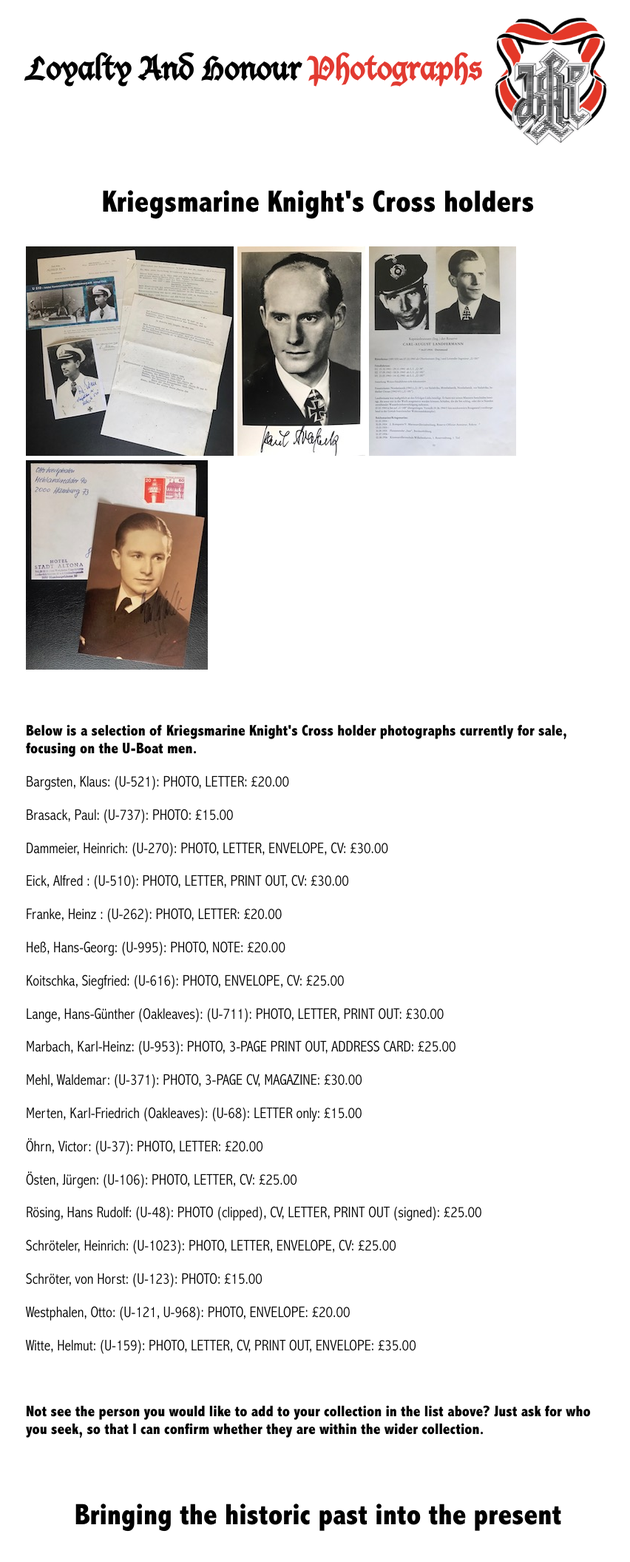
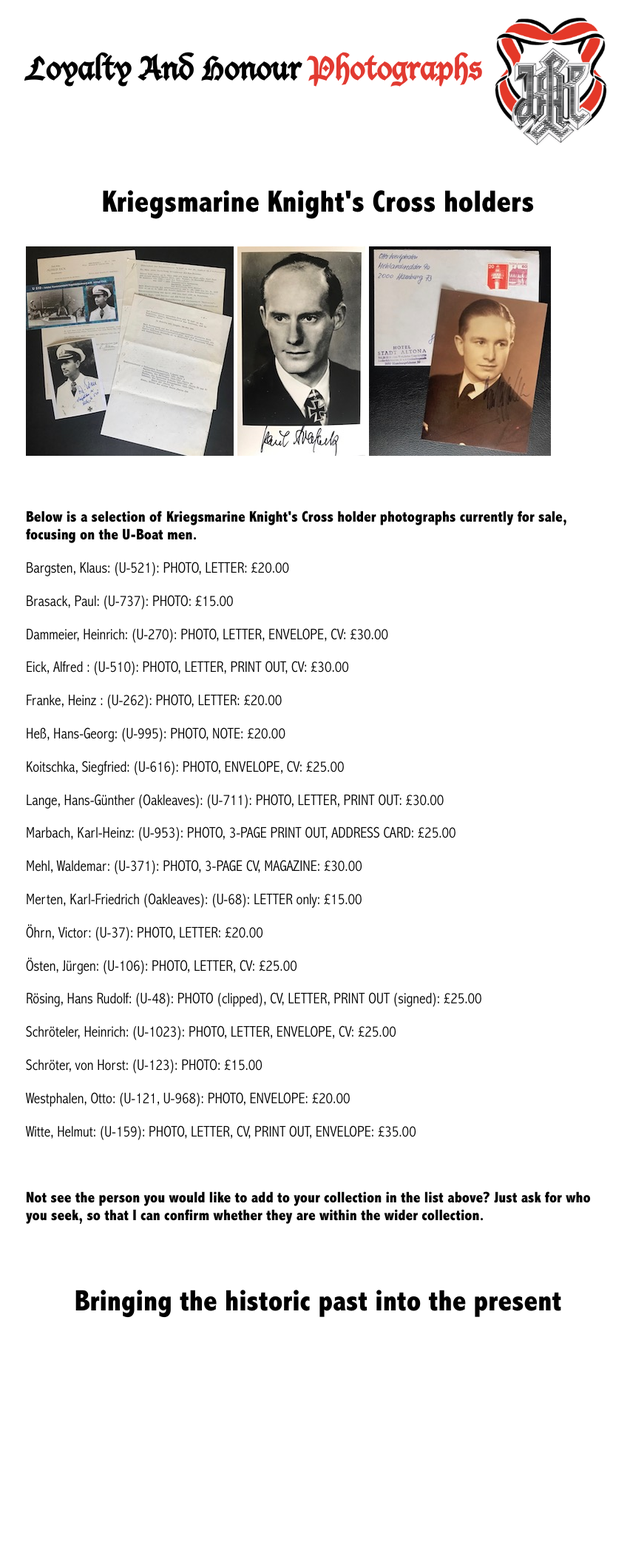
Before and after one commit to lahphotographs/lahphotographs.github.com, a Jekyll site: the page built from kriegsmarine_photos.md, in a window 1280 px wide. Shown: the whole page at 74% size, without its empty margins (210-1062 px from the left). Built offline with Jekyll 4.4.1, drawn with Linux system fonts in a browser that asks for light colours; after the commit the page ends 1822 px from its top, so only the background shows below that.

Commit message:
Update kriegsmarine_photos.md

```diff
--- a/kriegsmarine_photos.md
+++ b/kriegsmarine_photos.md
@@ -9,7 +9,6 @@ class: book_cover
 <p float="left">
 <img src="./assets/Alfred Eick.jpg"/>
 <img src="./assets/Paul Brasack.jpg"/>
-<img src="./assets/Carl Landfermann.jpg"/>
 <img src="./assets/Otto Westphalen.jpg"/>
 </p>
 <br />
```
